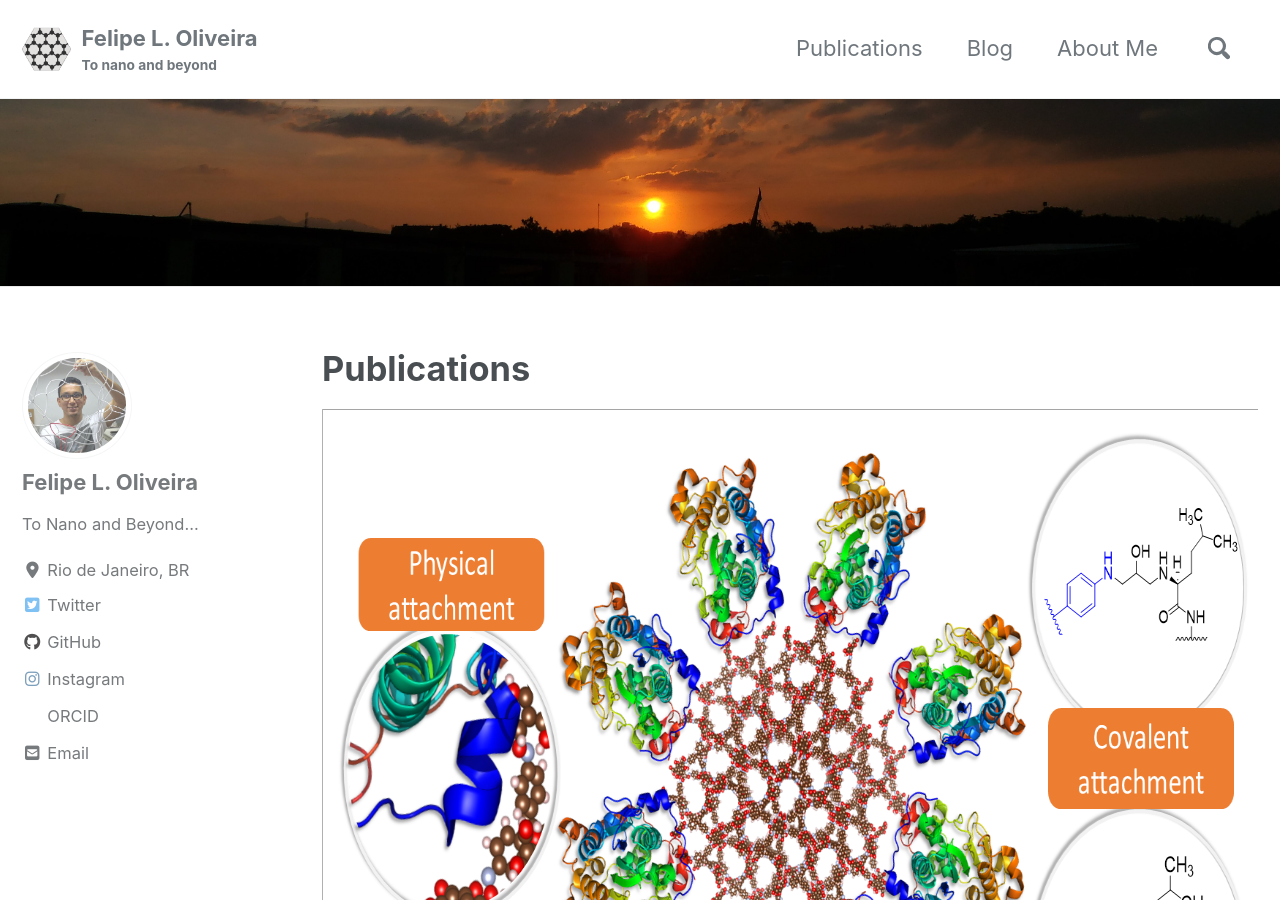
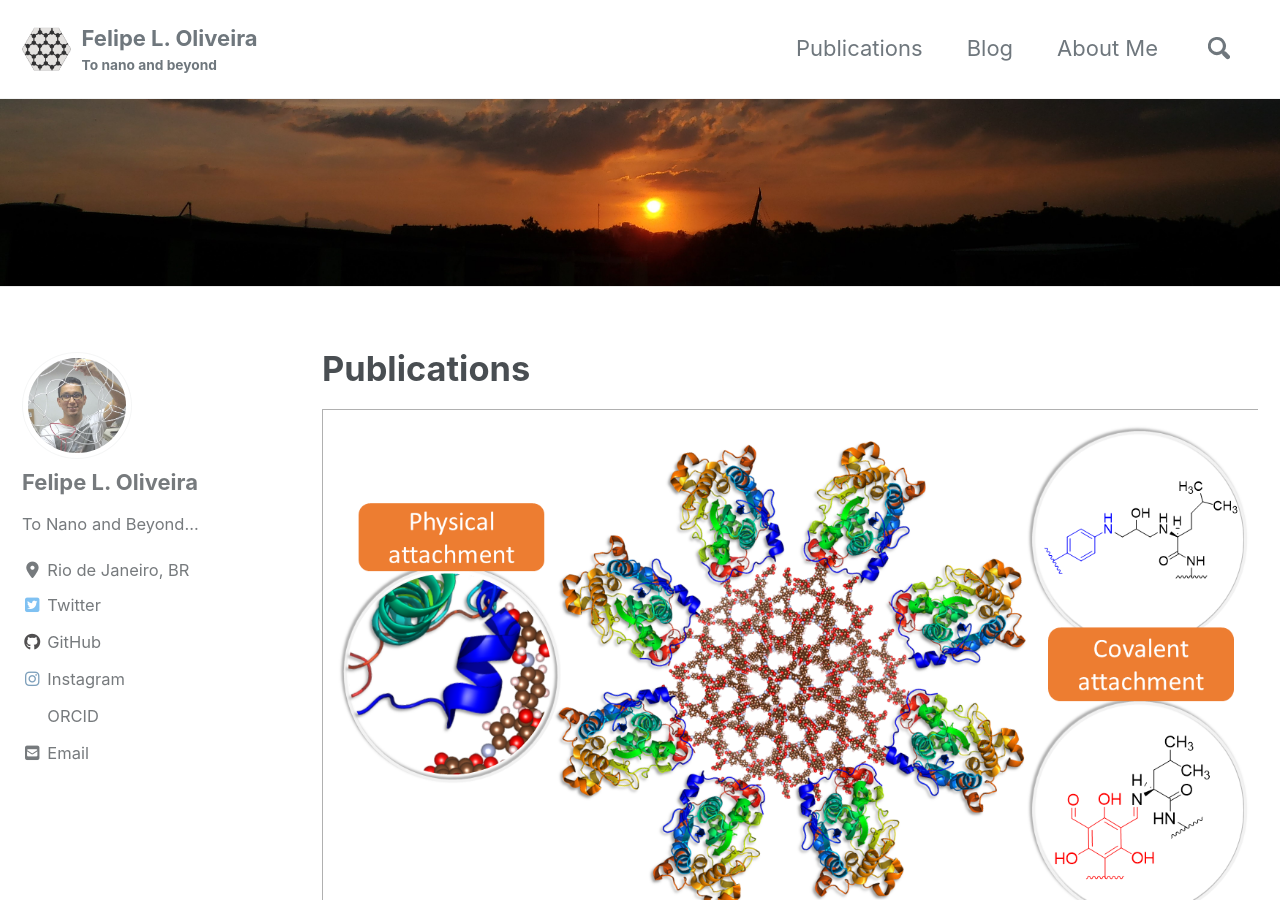
Before and after one commit to lipelopesoliveira/lipelopesoliveira.github.io, a Jekyll site: the page built from _pages/publications.md, in a window 1280 px wide and 900 px high. Built offline with Jekyll 4.4.1, drawn with Linux system fonts in a browser that asks for light colours; cached includes are drawn as plain includes; nearby versions of some CDN libraries.

Commit message:
Update publications.md

```diff
--- a/_pages/publications.md
+++ b/_pages/publications.md
@@ -8,15 +8,15 @@
   image: "/images/header.jpg"
 ---
 
-<img src="{{ site.url }}{{ site.baseurl }}/images/publications/TOC_3.png" alt="Table of contents 3" style="width:1280px;height:720px;">
+<img src="{{ site.url }}{{ site.baseurl }}/images/publications/TOC_3.png" alt="Table of contents 3">
 
 **[3]** **Oliveira, F. L.**, Souzam S. P., Bassut, J., Álvarez, H. M., Basabe, Y. G., Souza, R. O. M. A., Esteves, P. M. & Gonçalves, R. S. B. (2019). *Enzyme-Decorated Covalent Organic Framework as a
 Nanoporous Platform for Heterogeneous Biocatalysis* **In publication process**
 
-<img src="{{ site.url }}{{ site.baseurl }}/images/publications/TOC_2.png" alt="Table of contents 2" style="width:1265px;height:716px;">
+<img src="{{ site.url }}{{ site.baseurl }}/images/publications/TOC_2.png" alt="Table of contents 2">
 
 **[2]** A. Maia, R., **Oliveira, F. L.**, Nazarkovsky, M., & Esteves, P. M. (2018). *Crystal Engineering of Covalent Organic Frameworks Based on Hydrazine and Hydroxy-1, 3, 5-Triformylbenzenes.* **Crystal Growth & Design**, 18(9), 5682-5689. DOI: 10.1021/acs.cgd.8b01110 [PDF](https://drive.google.com/file/d/1l80qe8DeY1C_qXfLWAPAzvCmQCaqB4ZK/view?usp=sharing)
 
-<img src="{{ site.url }}{{ site.baseurl }}/images/publications/TOC_1.png" alt="Table of contents 1" style="width:1256px;height:634px;">
+<img src="{{ site.url }}{{ site.baseurl }}/images/publications/TOC_1.png" alt="Table of contents 1">
 
 **[1]** Costa, D. G., Henrique, F. J., **Oliveira, F. L.**, Capaz, R. B., & Esteves, P. M. (2018). *n-Diamondynes: Expanding the family of carbon allotropes.* **Carbon**, 136, 337-344. DOI: 10.1016/j.carbon.2018.04.073 [PDF](https://drive.google.com/file/d/1wvO5g82YsKP-4W4cK4wZ_0_OGj9n3heP/view?usp=sharing)
```
